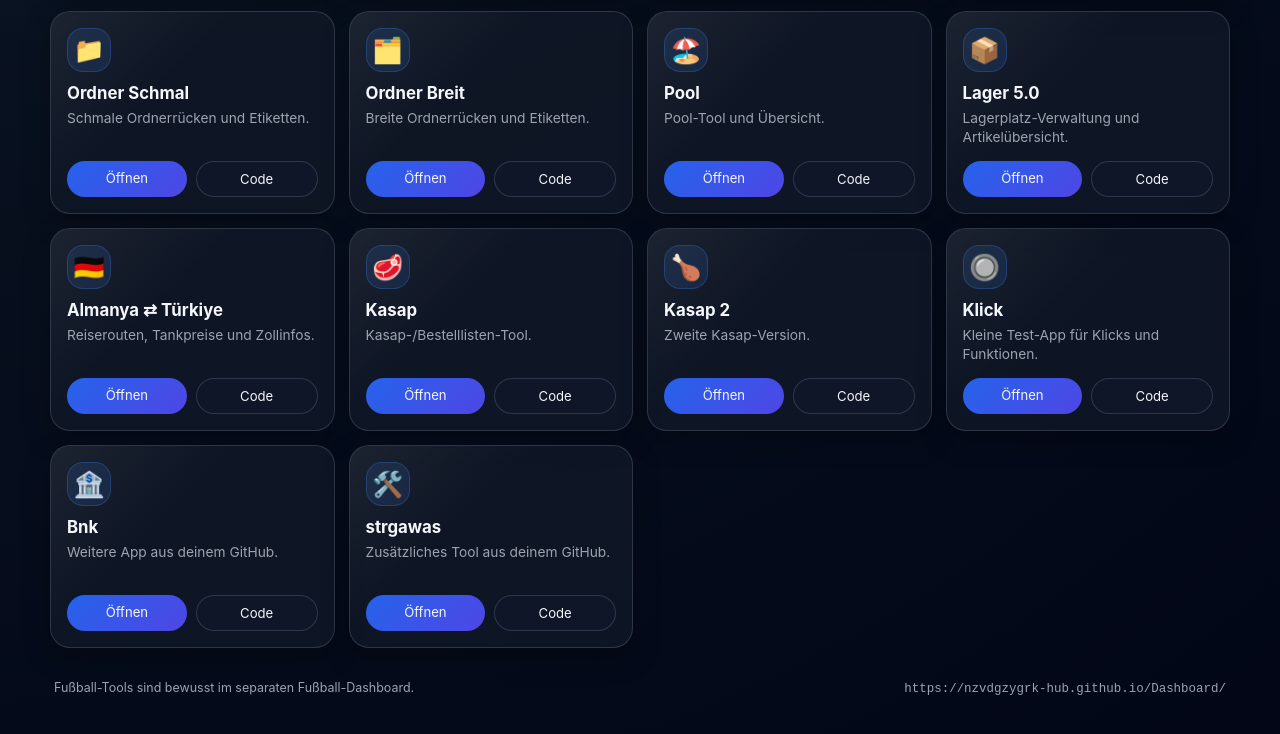
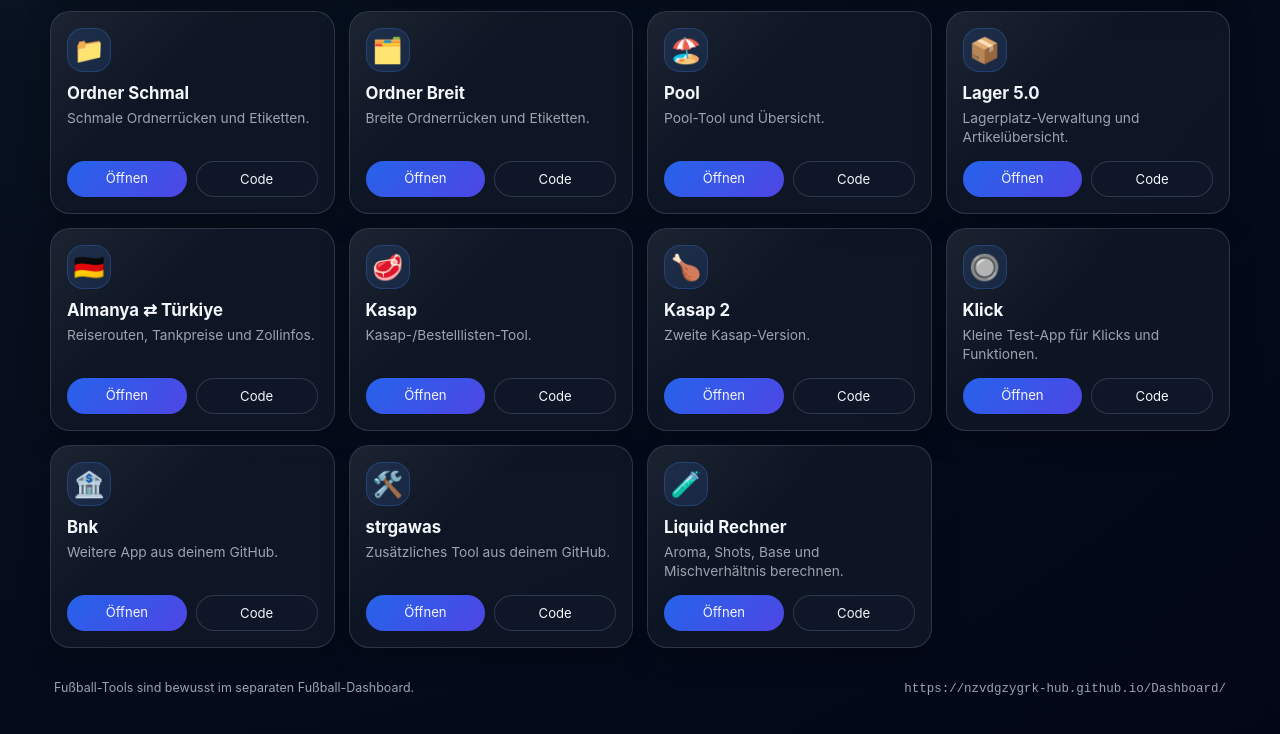
Before and after one commit to nzvdgzygrk-hub/Dashboard, a plain HTML site: page index.html in a window 1280 px wide. Shown: the part 888-1622 px from the top of the page. Drawn offline with Linux system fonts and the light colour scheme.

Commit message:
Add Liquid Rechner to dashboard

```diff
--- a/index.html
+++ b/index.html
@@ -198,6 +198,13 @@
       <div class="btn-row"><a class="btn-primary btn" href="https://nzvdgzygrk-hub.github.io/strgawas/" target="_blank">Öffnen</a><a class="btn" href="https://github.com/nzvdgzygrk-hub/strgawas" target="_blank">Code</a></div>
     </article>
 
+    <article class="card" data-category="other">
+      <div class="app-emoji">🧪</div>
+      <h2 class="card-title">Liquid Rechner</h2>
+      <p class="card-desc">Aroma, Shots, Base und Mischverhältnis berechnen.</p>
+      <div class="btn-row"><a class="btn-primary btn" href="https://nzvdgzygrk-hub.github.io/liquid-rechner/" target="_blank">Öffnen</a><a class="btn" href="https://github.com/nzvdgzygrk-hub/liquid-rechner" target="_blank">Code</a></div>
+    </article>
+
   </section>
 
   <footer class="footer">
```
